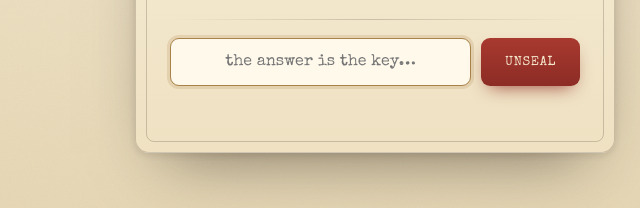
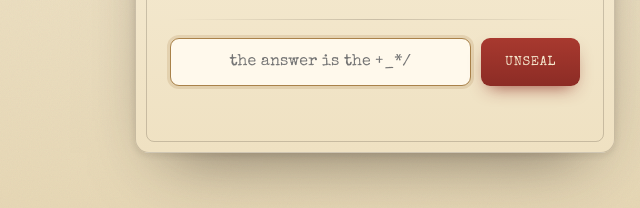
Before and after one commit to Jacksonant/farewell-letter, a plain HTML site: page index.html in a window 1280 px wide. Shown: the part 446-654 px from the top of the page, 265-905 px from the left. Drawn offline with nearby package versions, Linux system fonts and the light colour scheme.

Commit message:
Remove confusing wording

```diff
--- a/index.html
+++ b/index.html
@@ -122,7 +122,7 @@
 
       <form id="form" autocomplete="off">
         <div class="input-wrap">
-          <input id="answer" type="text" inputmode="text" placeholder="the answer is the key…" aria-label="password" />
+          <input id="answer" type="text" inputmode="text" placeholder="the answer is the +_*/" aria-label="password" />
         </div>
         <button type="submit" class="unseal" id="submitBtn">UNSEAL</button>
       </form>
```
